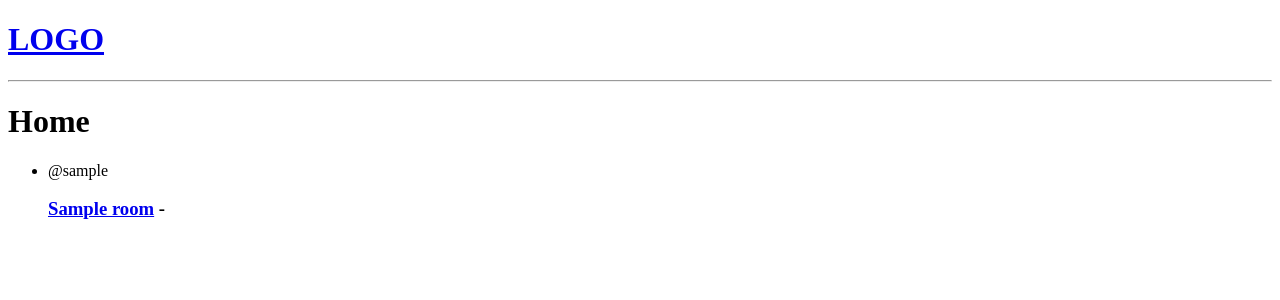
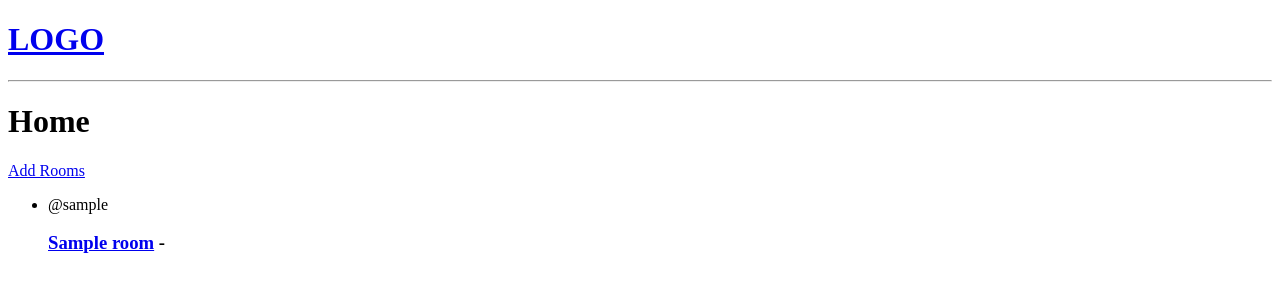
Before and after one commit to Hashara13/InnoGen-Collab, a Django app: page / in a window 1280 px wide. Shown: the top 300 px of the page. Run offline with Django 5.2, Linux system fonts and the light colour scheme; tables that the repository leaves empty hold one stand-in row (values such as "Sample post").

Commit message:
minor changes

```diff
--- a/base/templates/base/home.html
+++ b/base/templates/base/home.html
@@ -3,8 +3,15 @@
 
 <h1>Home</h1>
 
+<div>
+    <a href="{% url 'add-room' %}">Add Rooms</a>
+
+
+    <div>
+        {% for room in rooms %}
+        <div>
+
     <ul>
-    {% for room in rooms %}
             <li>
                 <span>@{{ room.host.username }}</span>
                 <h3>
@@ -13,7 +20,13 @@
             </li>
         {% empty %}
             <li>No rooms available</li>
+        </ul>
+    </div>
+
         {% endfor %}
-</ul>
+    </div>
+
+</div>
+
 
 {% endblock %}
--- a/base/urls.py
+++ b/base/urls.py
@@ -4,5 +4,7 @@ from . import views
 urlpatterns = [
     path('', views.home, name='home'),
     path('room/<int:room_id>/', views.room, name='room'),
+    path('add-room/', views.add_room, name='add-room'),
+
 
 ]
--- a/base/views.py
+++ b/base/views.py
@@ -15,3 +15,7 @@ def room(request, room_id):
     room = Room.objects.get(id=room_id)
     context = {'room': room}
     return render(request, 'base/room.html', context)
+
+def add_room(request):
+    context = {}
+    return render(request, 'base/collab_form.html', context)
```
Also changed, not shown: base/templates/base/collab_form.html (added, +11 -0 lines). Lines whose indentation alone changed are shown as unchanged.
